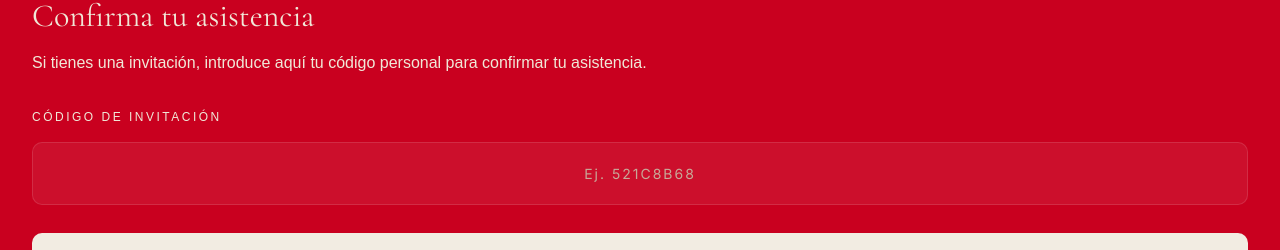
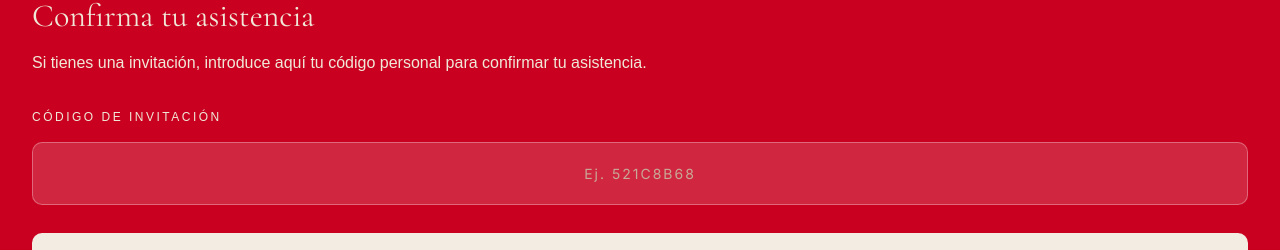
Before and after one commit to Tsuki-byte/Aniversario, a React (Vite) app: page / in a window 1280 px wide. Shown: the part 8006-8256 px from the top of the page. Built offline with nearby package versions, Linux system fonts and the light colour scheme; no server answers; the database is empty.

Commit message:
style: aumentar visibilidad de los inputs de form

```diff
--- a/src/index.css
+++ b/src/index.css
@@ -400,8 +400,8 @@
   align-items: center;
   gap: 8px;
   padding: 20px 12px;
-  background: rgba(255, 255, 255, 0.05);
-  border: 1px solid var(--border-wine);
+  background: rgba(255, 255, 255, 0.15);
+  border: 1px solid rgba(255, 255, 255, 0.3);
   border-radius: 10px;
   cursor: pointer;
   transition: all 0.25s;
@@ -412,7 +412,7 @@
 }
 
 .radio-option label:hover {
-  background: rgba(255, 255, 255, 0.09);
+  background: rgba(255, 255, 255, 0.25);
   color: var(--text-cream);
   transform: translateY(-2px);
 }
@@ -707,8 +707,8 @@
 .code-input {
   width: 100%;
   padding: 16px 20px;
-  background: rgba(255, 255, 255, 0.06);
-  border: 1px solid var(--border-wine);
+  background: rgba(255, 255, 255, 0.15);
+  border: 1px solid rgba(255, 255, 255, 0.3);
   border-radius: 10px;
   color: var(--text-cream);
   font-size: 18px;
@@ -719,7 +719,7 @@
   transition: border-color 0.25s, background 0.25s;
 }
 .code-input::placeholder { color: var(--text-wine-sub); letter-spacing: 2px; font-size: 14px; font-family: 'Inter', sans-serif; }
-.code-input:focus { border-color: var(--gold); background: rgba(255, 255, 255, 0.09); }
+.code-input:focus { border-color: var(--gold); background: rgba(255, 255, 255, 0.25); }
 
 /* ── Code-not-found alert ─────────────────────────────────────────────────── */
 .code-error-block {
```
